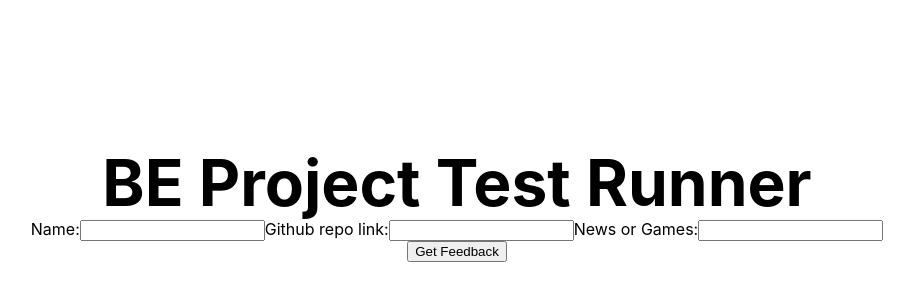
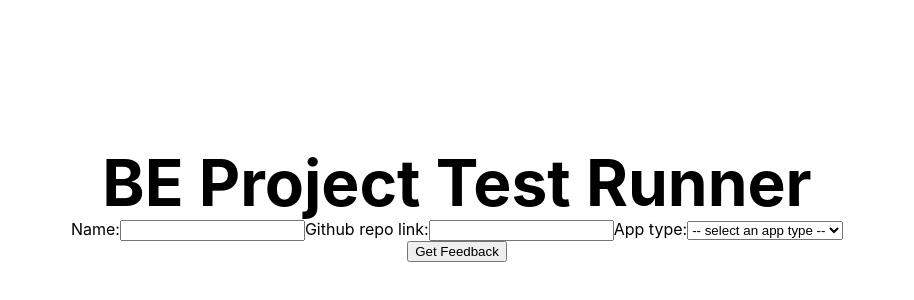
Before and after one commit to popatre/test-runner-fe, a Next.js app: page / in a window 1280 px wide. Shown: the part 196-496 px from the top of the page, without its empty margins (183-1097 px from the left). Built offline with nearby package versions, Linux system fonts and the light colour scheme.

Commit message:
make form controlled component

```diff
--- a/pages/api/clone.js
+++ b/pages/api/clone.js
@@ -2,7 +2,7 @@ const { cloneRepo } = require("../../runCommands");
 
 export default async function clone(req, res) {
     try {
-        const feedback = await cloneRepo();
+        await cloneRepo();
         res.status(200).send({ msg: "repoCloned" });
     } catch (error) {
         console.log(error);
--- a/pages/api/install.js
+++ b/pages/api/install.js
@@ -1,9 +1,9 @@
-const { npmInstall } = require("../../runCommands");
+const { npmIns } = require("../../runCommands");
 
-export default async function clone(req, res) {
+export default async function runNpmInstall(req, res) {
     try {
-        const feedback = await npmInstall();
-        res.status(200).send({ msg: "npm installed" });
+        await npmIns();
+        res.status(200).send({ msg: "dependencies installed" });
     } catch (error) {
         console.log(error);
     }
--- a/pages/index.js
+++ b/pages/index.js
@@ -1,9 +1,20 @@
 import Head from "next/head";
 import styles from "../styles/Home.module.css";
 import { useRouter } from "next/router";
+import { useState } from "react";
 
 export default function Home() {
     const router = useRouter();
+    const [input, setInput] = useState({ name: "", repo: "", appType: "" });
+
+    const handleChange = (e) => {
+        const { name, value } = e.target;
+        setInput((prevInput) => {
+            return { ...prevInput, [name]: value };
+        });
+    };
+
+    console.log(input);
 
     const handleNav = (e) => {
         e.preventDefault();
@@ -23,15 +34,33 @@ export default function Home() {
                 <form>
                     <label>
                         Name:
-                        <input type="text" name="name" />
+                        <input
+                            type="text"
+                            name="name"
+                            value={input.name}
+                            onChange={handleChange}
+                        />
                     </label>
                     <label>
                         Github repo link:
-                        <input type="text" name="repo" />
+                        <input
+                            type="text"
+                            value={input.repo}
+                            name="repo"
+                            onChange={handleChange}
+                        />
                     </label>
                     <label>
-                        News or Games:
-                        <input type="text" name="appType" />
+                        App type:
+                        {/* <input type="text" name="appType" /> */}
+                        <select name="appType" onChange={handleChange}>
+                            <option disabled selected value>
+                                {" "}
+                                -- select an app type --{" "}
+                            </option>
+                            <option value="news">NC News</option>
+                            <option value="games">NC Games</option>
+                        </select>
                     </label>
                 </form>
                 <button onClick={handleNav}>Get Feedback</button>
--- a/runCommands.js
+++ b/runCommands.js
@@ -27,18 +27,6 @@ const cdIntoDir = `cd ${working_dir}`;
 const npmInstall = `npm install`;
 const getMarkdown = `NODE_ENV=test app_type=${appType} node test-runner.js >> feedback.md`;
 
-// async function cloneRepo() {
-//     console.log("cloning repo");
-//     const { stdout } = await sh(
-//         `${gitClone} && ${testRunner} && ${getEnv} && ${setupDbs}`
-//     );
-// }
-
-// async function npmIns() {
-//     console.log("npm installing");
-//     const { stdout } = await sh(`${cdIntoDir} && ${npmInstall}`);
-// }
-
 async function runCommands() {
     await sh(
         `${gitClone} && ${testRunner} && ${getEnv} && ${setupDbs} && ${cdIntoDir} &&  ${npmInstall} && ${getMarkdown}`
@@ -49,10 +37,27 @@ async function runCommands() {
     return feedbackFile;
 }
 
+/********** Split up functions to get around timeout ********/
+
+async function cloneRepo() {
+    console.log("cloning repo");
+    const { stdout } = await sh(
+        `${gitClone} && ${testRunner} && ${getEnv} && ${setupDbs}`
+    );
+}
+
+async function npmIns() {
+    console.log("npm installing");
+    const { stdout } = await sh(`${cdIntoDir} && ${npmInstall}`);
+}
+
 async function removeFolder() {
     await sh(`rm -r ${working_dir}`);
 }
 
 module.exports = {
     runCommands,
+    removeFolder,
+    cloneRepo,
+    npmIns,
 };
```
